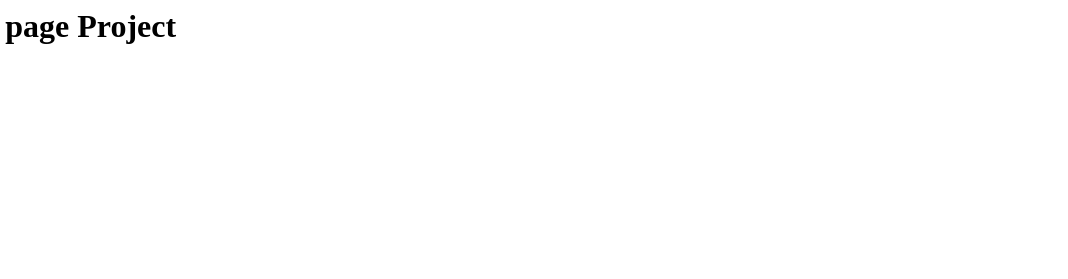
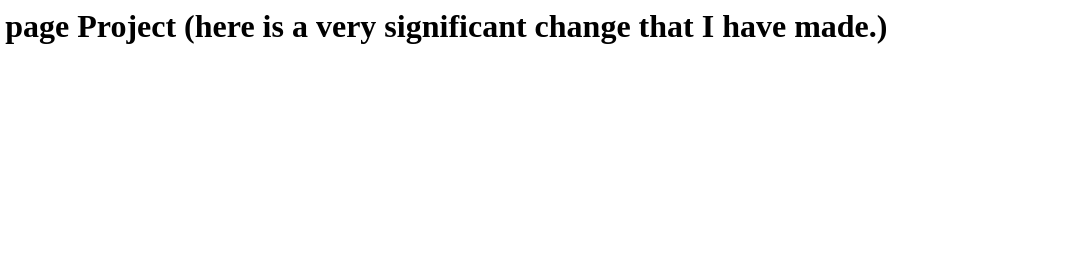
Before and after one commit to jsliva371/CS4360Assign, a plain HTML site: page index.html in a window 1280 px wide. Shown: the top 279 px of the page, 212-1280 px from the left. Drawn offline with Linux system fonts and the light colour scheme.

Commit message:
Update index.html

```diff
--- a/index.html
+++ b/index.html
@@ -1,12 +1,12 @@
 <html>
   <head>
-    <title>CS 1030 Web Page Project (here is a very significant change that I have made.)</title>
+    <title>CS 1030 Web Page Project</title>
     <!-- Replace the content in the following line with your name. -->
     <meta name="author" content="REPLACE WITH YOUR NAME">
   </head>
   <body>
     <!-- Replace the lines in this body with your content. -->
-    <h1>CS 1030 - Web page Project</h1>
+    <h1>CS 1030 - Web page Project (here is a very significant change that I have made.)</h1>
     <img src="logo.png">
     <p>Hello world!</p>
     <p><a href="secondpage.html">More</a></p>
```
